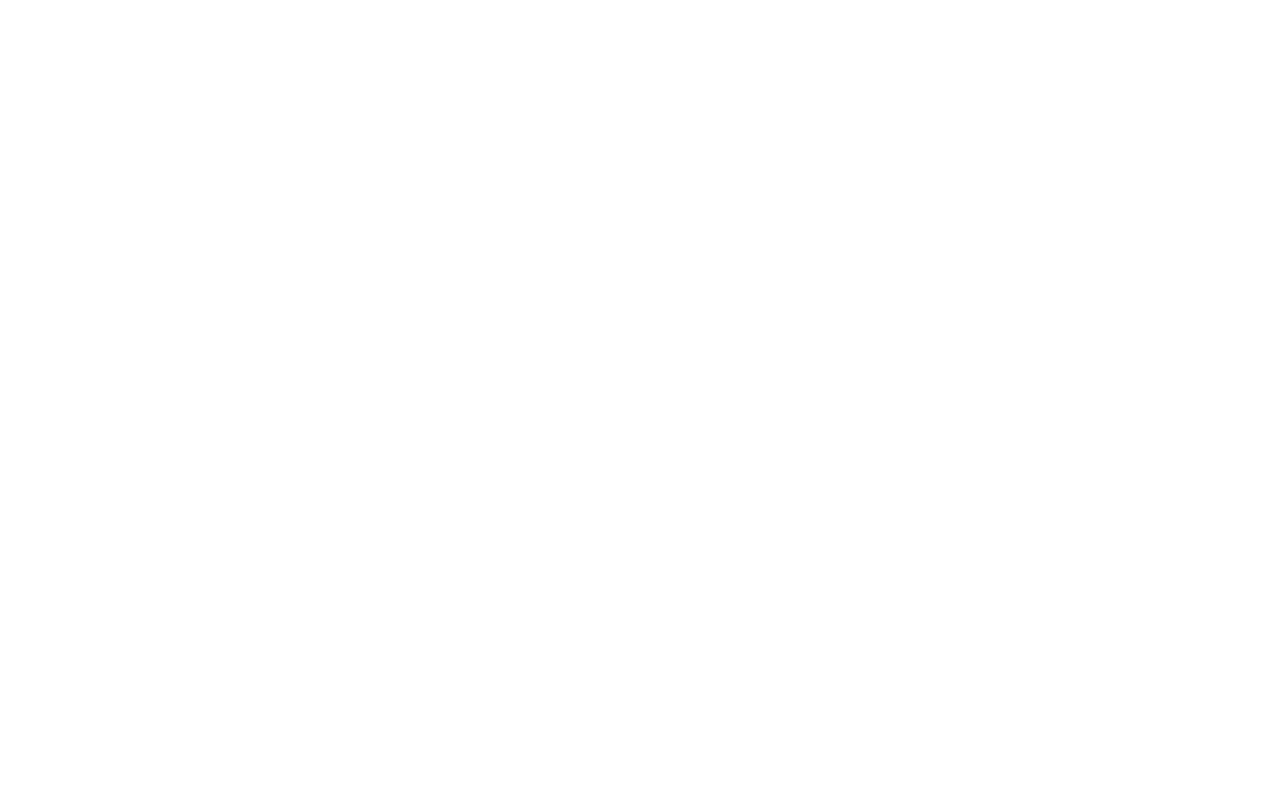
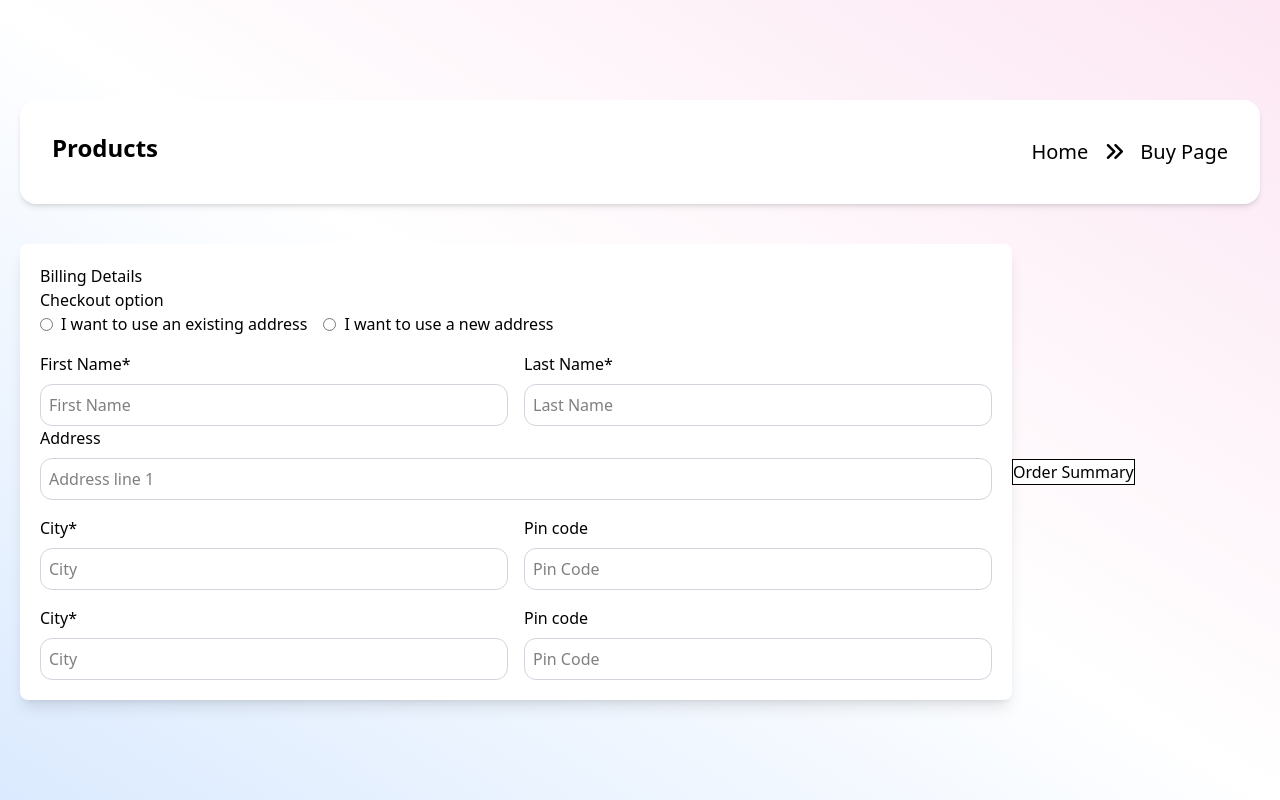
Before and after one commit to Sneh-a123/E-commerce-website, a React (Vite) app: page /buypage in a window 1280 px wide. Before the commit this address had no page. Built offline with nearby package versions, Linux system fonts and the light colour scheme.

Commit message:
some new feature

```diff
--- a/src/App.jsx
+++ b/src/App.jsx
@@ -4,7 +4,8 @@
 import ContactUs from "./pages/ContactUs.jsx";
 import Login from "./pages/Login.jsx";
 import Register from "./pages/Register.jsx";
-import Product from "./layout/Products.jsx";
+import Product from "./pages/Products.jsx";
+import BuyPage from "./pages/BuyPage.jsx";
 
 const App = () => {
   return (
@@ -16,6 +17,7 @@
       <Route path="/register" element={<Register />} />
       {/* Ye important hai */}
       <Route path="/products" element={<Product />} />
+      <Route path="/buypage" element={<BuyPage />} />
     </Routes>
   );
 };
--- a/src/layout/Add_to_cart.jsx
+++ b/src/layout/Add_to_cart.jsx
@@ -7,14 +7,22 @@
   // LocalStorage se data load karna
  useEffect(() => {
   const storedCart = JSON.parse(localStorage.getItem("cart")) || [];
-    setCartItems(storedCart);
+  // agar kisi item me qty missing hai to default 1 kar do
+  const normalized = storedCart.map((p) => ({
+    ...p,
+    qty: p.qty || 1,
+  }));
+  setCartItems(normalized);
 }, [isOpen]);
 
+
 const totalPrice = cartItems.reduce((acc, item) => {
-  const price = parseFloat(String(item.Price).replace(/[^\d.]/g, "")) || 0; // sirf number rakho
+  const price = parseFloat(item.Price?.toString().replace(/[^0-9.]/g, "")) || 0;
   const qty = parseInt(item.qty) || 1;
   return acc + price * qty;
 }, 0);
+
+
 
   // Quantity decrease
   const decreaseQty = (id) => {
@@ -33,6 +41,15 @@
     localStorage.setItem("cart", JSON.stringify(updated));
     setCartItems(updated);
   };
+
+
+  // Remove item from cart
+const removeFromCart = (id) => {
+  const updated = cartItems.filter((p) => p.id !== id);
+  localStorage.setItem("cart", JSON.stringify(updated));
+  setCartItems(updated);
+};
+
 
   if (!isOpen) return null;
 
@@ -87,6 +104,13 @@
                     >
                       +
                     </button>
+                    <button
+  className="px-2 py-1 border rounded cursor-pointer"
+  onClick={() => removeFromCart(item.id)}
+>
+  Remove
+</button>
+
                   </div>
                 </div>
               </div>
@@ -96,11 +120,12 @@
           {/* Total Price */}
          <div className="mt-6 border-t pt-3 flex justify-between font-bold">
   <span>Total:</span>
-            <span>{totalPrice}</span>
+  <span>₹{totalPrice.toFixed(2)}</span>
 </div>
 
+
           {/* Checkout Button */}
-          <button className="mt-4 w-full bg-blue-600 text-white py-2 rounded hover:bg-blue-700">
+          <button className="mt-4 w-full bg-blue-600 text-white py-2 cursor-pointer rounded hover:bg-blue-700">
             Buy The Product
           </button>
         </>
--- a/src/layout/Header.jsx
+++ b/src/layout/Header.jsx
@@ -2,6 +2,16 @@
 import { Link } from "react-router-dom";
 import { useNavigate } from "react-router-dom"; // ✅ navigate hook
 import Add_to_cart from "./Add_to_cart.jsx";
+import Image1 from "../assets/Carosel-image/saree1.jpg";
+import Image2 from "../assets/Carosel-image/saree2.jpg";
+import Image3 from "../assets/Carosel-image/saree3.jpg";
+import Image4 from "../assets/Carosel-image/saree4.jpg";
+import Image5 from "../assets/Carosel-image/saree5.jpg";
+import Image6 from "../assets/Carosel-image/saree6.jpg";
+import Image7 from "../assets/Carosel-image/saree7.jpg";
+import Image8 from "../assets/Carosel-image/saree8.jpg";
+import Image9 from "../assets/Carosel-image/saree9.jpg";
+import Image10 from "../assets/Carosel-image/saree10.jpg";
 
 const Header = () => {
   const [isMenuOpen, setIsMenuOpen] = useState(false); // Hamburger menu
@@ -12,21 +22,28 @@
   // const carouselRef = useRef(null);
 
   const handleProductClick = (product) => {
-    navigate("/products", { state: { product } }); // ✅ correct state key
+    if(product.name === "Party Wear" || product.name === "Festival" || product.name === "Daily Wear" || product.name === "Gifting") {
+      // If the product is a category, navigate to the products page with the category name
+      document.getElementById("shop-by-occation")?.scrollIntoView({ behavior: "smooth" }); // ✅ correct state key
+      return;
+    }
+   else{
+       navigate("/products", { state: { product } });
+   } // ✅ correct state key
   };
 
   // Dummy product data
   const products = [
-    { id: 1, name: "Teal and Gold Floral Saree...", price:"₹ 1,050" },
-    { id: 2, name: "Baby Blue Chiffon Floral Printed Saree – Elegant, Lightweight & Stylish- Rang Panchami", price: "₹ 3,299.00" },
-    { id: 3, name: "Baby Pink Georgette Saree with Graceful Lace Border - Kitkat", price: "₹ 1,680.00" },
-    { id: 4, name: "Beige Chiffon Saree with Resham & Stone Work - Aishwrya", price: "₹ 4,960.00" },
-    { id: 5, name: "Black Georgette Saree with Multicolor Abstract Print - Shamli", price: "₹ 1,930.00" },
-    { id: 6, name: "Black Silk Printed Saree with Striped Pattern – Traditional Yet Trendy - Rang Panchami", price: "₹ 2,249.00" },
-    { id: 7, name: "Blue Crepe Silk Saree with Foil Work - Chameli", price: "₹ 2,380.00" },
-    { id: 8, name: "Blue Floral Georgette Saree - Gulabo", price: "₹ 1,745.00" },
-    { id: 9, name: "Blue Floral Georgette Saree - Gulabo", price: "₹ 1,745.00" },
-    { id: 10, name: "Blue Striped Chiffon Saree – Soft, Flowing & Stylish - Rang Panchami", price: "₹ 2,749.00" },
+    { id: 1, img: Image1, name: "Teal and Gold Floral Saree...", price:"₹ 1,050" },
+    { id: 2, img: Image2, name: "Baby Blue Chiffon Floral Printed Saree – Elegant, Lightweight & Stylish- Rang Panchami", price: "₹ 3,299.00" },
+    { id: 3, img: Image3, name: "Baby Pink Georgette Saree with Graceful Lace Border - Kitkat", price: "₹ 1,680.00" },
+    { id: 4, img: Image4, name: "Beige Chiffon Saree with Resham & Stone Work - Aishwrya", price: "₹ 4,960.00" },
+    { id: 5, img: Image5, name: "Black Georgette Saree with Multicolor Abstract Print - Shamli", price: "₹ 1,930.00" },
+    { id: 6, img: Image6, name: "Black Silk Printed Saree with Striped Pattern – Traditional Yet Trendy - Rang Panchami", price: "₹ 2,249.00" },
+    { id: 7, img: Image7, name: "Blue Crepe Silk Saree with Foil Work - Chameli", price: "₹ 2,380.00" },
+    { id: 8, img: Image8, name: "Blue Floral Georgette Saree - Gulabo", price: "₹ 1,745.00" },
+    { id: 9, img: Image9, name: "Blue Floral Georgette Saree - Gulabo", price: "₹ 1,745.00" },
+    { id: 10, img: Image10,  name: "Blue Striped Chiffon Saree – Soft, Flowing & Stylish - Rang Panchami", price: "₹ 2,749.00" },
     { id: 11, name: "Green Chiffon Butti Printed Saree – Soft, Flowing & Stylish Look - Rang Panchami", price: "₹ 2,799.00" },
     { id: 12, name: "Party Wear" },
     { id: 13, name: "Festival" },
--- /dev/null
+++ b/src/pages/BuyPage.jsx
@@ -0,0 +1,74 @@
+import React from "react";
+import Pages_header from "../layout/Pages_header";
+
+const BuyPage = () => {
+    return (
+        <>
+            <section className="flex flex-col space-y-10 p-3 md:p-5 items-center justify-center min-h-screen bg-gradient-to-tr from-blue-100 via-white to-pink-100">
+                <Pages_header
+                    headingName="Products"
+                    breadcrumb={{ to: "/buypage", label: "Buy Page" }}
+                />
+                <div className="flex items-center w-full">
+                    <div className="bg-white p-5 flex-col md:flex-row w-[80%] rounded-lg shadow-lg items-center gap-8">
+                        <h2>Billing Details</h2>
+                        <form action="">
+                            <div >
+                                <h3 htmlFor="">Checkout option</h3>
+                                <div className="flex items-center  gap-4">
+                                    <label for="I want to use an existing address" className="cursor-pointer flex items-center gap-2">
+                                        <input type="radio" name="option" value="I want to use an existing address" id="I want to use an existing address" />I want to use an existing address
+                                    </label>
+                                    <label for="I want to use a new address" className="cursor-pointer flex items-center gap-2">
+                                        <input type="radio" name="option" value="I want to use a new address" id="I want to use a new address" />I want to use a new address
+                                    </label>
+                                </div>
+                            </div>
+                            <div className="flex flex-col md:flex-row gap-4 mt-4">
+                                <div className="flex flex-col gap-2 w-full">
+                                    <label htmlFor="first-name">First Name*</label>
+                                    <input type="text" id="first-name" placeholder="First Name" className="border border-gray-300 rounded-xl p-2 w-full" />
+                                </div>
+                                <div className="flex flex-col gap-2 w-full">
+                                    <label htmlFor="last-name">Last Name*</label>
+                                    <input type="text" id="last-name" placeholder="Last Name" className="border border-gray-300 rounded-xl p-2 w-full" />
+                                </div>
+                            </div>
+
+                            <div className="flex flex-col gap-2 w-full">
+                                <label htmlFor="company-name">Address</label>
+                                <input type="text" id="address" placeholder="Address line 1" className="border border-gray-300 rounded-xl p-2 w-full" />
+                            </div>
+                            <div className="flex flex-col md:flex-row gap-4 mt-4">
+                                <div className="flex flex-col gap-2 w-full">
+                                    <label htmlFor="city">City*</label>
+                                    <input type="text" id="city" placeholder="City" className="border border-gray-300 rounded-xl p-2 w-full" />
+                                </div>
+                                <div className="flex flex-col gap-2 w-full">
+                                    <label htmlFor="city">Pin code</label>
+                                    <input type="text" id="pinCode" placeholder="Pin Code" className="border border-gray-300 rounded-xl p-2 w-full" />
+                                </div>
+                            </div>
+                            <div className="flex flex-col md:flex-row gap-4 mt-4">
+                                <div className="flex flex-col gap-2 w-full">
+                                    <label htmlFor="city">City*</label>
+                                    <input type="text" id="city" placeholder="City" className="border border-gray-300 rounded-xl p-2 w-full" />
+                                </div>
+                                <div className="flex flex-col gap-2 w-full">
+                                    <label htmlFor="city">Pin code</label>
+                                    <input type="text" id="pinCode" placeholder="Pin Code" className="border border-gray-300 rounded-xl p-2 w-full" />
+                                </div>
+                            </div>
+                        </form>
+                    </div>
+                    <div className="bg-white border border-lg">
+                        <h2>Order Summary</h2>
+
+                    </div>
+                </div>
+            </section>
+        </>
+    );
+}
+
+export default BuyPage;
--- a/src/layout/Products.jsx
+++ b/src/pages/Products.jsx
@@ -1,6 +1,7 @@
 import React from "react";
 import { useLocation } from "react-router-dom";
-import Pages_header from "./Pages_header";
+import { Link } from "react-router-dom";
+import Pages_header from "../layout/Pages_header";
 
 const Products = () => {
   const location = useLocation();
@@ -72,9 +73,9 @@
               Add to Cart
             </button>
 
-            <button className="bg-green-500 text-white px-5 cursor-pointer py-2 rounded-lg font-medium">
+            <Link to="/buypage"><button className="bg-green-500 text-white px-5 cursor-pointer py-2 rounded-lg font-medium">
               Buy Now
-            </button>
+            </button></Link>
           </div>
         </div>
       </div>
```
Lines whose indentation alone changed are shown as unchanged.
